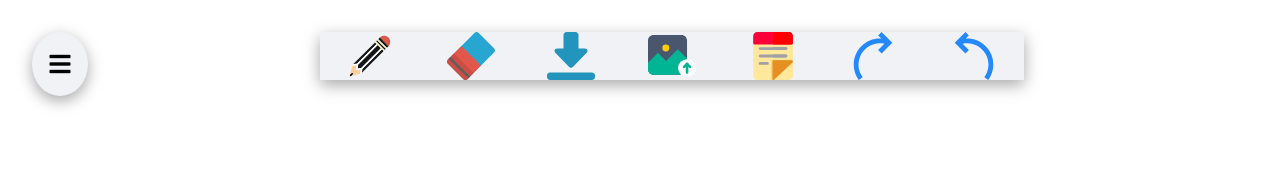
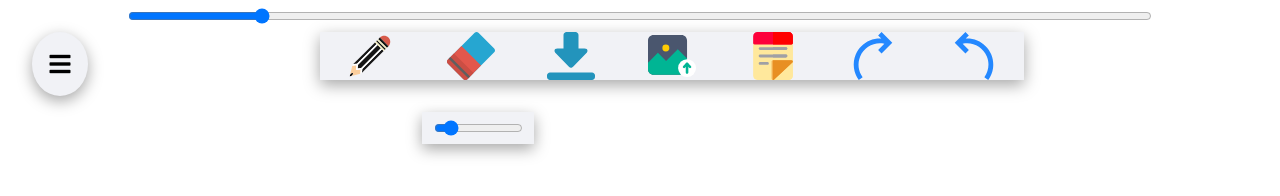
Before and after one commit to hiyashmehta/sketch-board, a plain HTML site: page index.html in a window 1280 px wide. Drawn offline with Linux system fonts and the light colour scheme.

Commit message:
tools functionality added

```diff
--- a/index.html
+++ b/index.html
@@ -22,6 +22,20 @@
         <img class="redo" src="Icons/Redo.svg">
         <img class="undo" src="Icons/Undo.svg">
     </div>
+
+    <div class="pencil-tool">
+        <div class="pencil-width-cont">
+            <input type="range" min="2" max="10" value="3">
+        </div>
+        <div class="pencil-color-cont">
+            <div class="black pencil-color"></div>
+            <div class="red pencil-color"></div>
+            <div class="blue pencil-color"></div>
+        </div>
+    </div>
+    <div class="eraser-tool-cont">
+        <input type="range" min="2" max="10" value="3">
+    </div>
     <script src="./tools.js"></script>
 </body>
 </html>
--- a/style.css
+++ b/style.css
@@ -35,3 +35,59 @@ body {
     display: block;
     width: 3rem;
 }
+.pencil-tool-cont {
+    height: 5rem;
+    width: 8rem;
+    background-color: #f1f2f6;
+    box-shadow: rgba(0, 0, 0, 0.35) 0px 5px 15px;
+    position: absolute;
+    top: 7rem;
+    left: 25vw;
+    border-radius: 3px;
+}
+.pencil-width-cont {
+    height: 2rem;
+    display: flex;
+    justify-content: center;
+    align-items: center;
+}
+.pencil-width-cont input {
+    width: 80%;
+
+}
+.pencil-color-cont {
+    height: calc(100% - 2rem););
+    display: flex;
+    justify-content: center;
+    align-items: center;
+    gap: 1rem;
+}
+.pencil-color {
+    height: 1.5rem;
+    width: 2rem;
+    border-radius: 50%;
+}
+.black {
+    background-color: black;
+}
+.red {
+    background-color: red;
+}
+.blue {
+    background-color: blue;
+}
+.eraser-tool-cont {
+    height: 2rem;
+    width: 7rem;
+    background-color: #f1f2f6;
+    box-shadow: rgba(0, 0, 0, 0.35) 0px 5px 15px;
+    display: flex;
+    justify-content: center;
+    align-items: center;
+    position: absolute;
+    top: 7rem;
+    left: 33vw;
+}
+.eraser-tool-cont input {
+    width: 80%;
+}
--- a/tools.js
+++ b/tools.js
@@ -0,0 +1,29 @@
+let toolsCont = document.querySelector('.tools-cont');
+let optionsCont = document.querySelector('.options-cont');
+let pencilToolCont = document.querySelector('.pencil-tool-cont');
+let eraserToolCont = document.querySelector('.eraser-tool-cont');
+let optionsFlag = true;
+
+// true -> tools show, false -> hide tools
+optionsCont.addEventListener("click", (e) => {
+    optionsFlag = !optionsFlag;
+
+    if (optionsFlag) openTools();
+    else closeTools();
+})
+
+function openTools() {
+    let iconElem = optionsCont.children[0];
+    iconElem.classList.remove("fa-times");
+    iconElem.classList.add("fa-bars");
+    toolsCont.style.display = "flex";
+}
+function closeTools() {
+    let iconElem = optionsCont.children[0];
+    iconElem.classList.remove("fa-bars");
+    iconElem.classList.add("fa-times");
+    toolsCont.style.display = "none";
+
+    pencilToolCont.style.display = "none";
+    eraserToolCont.style.display = "none";
+}
```
